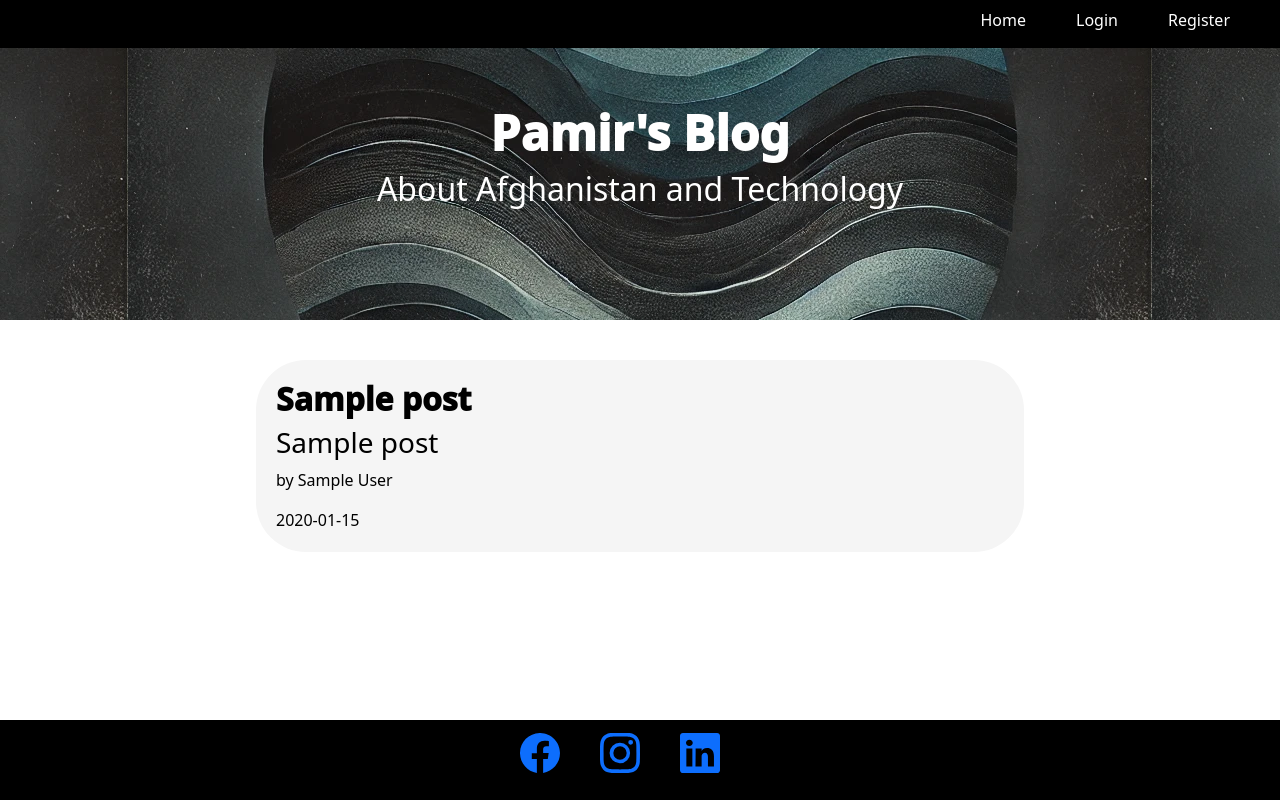
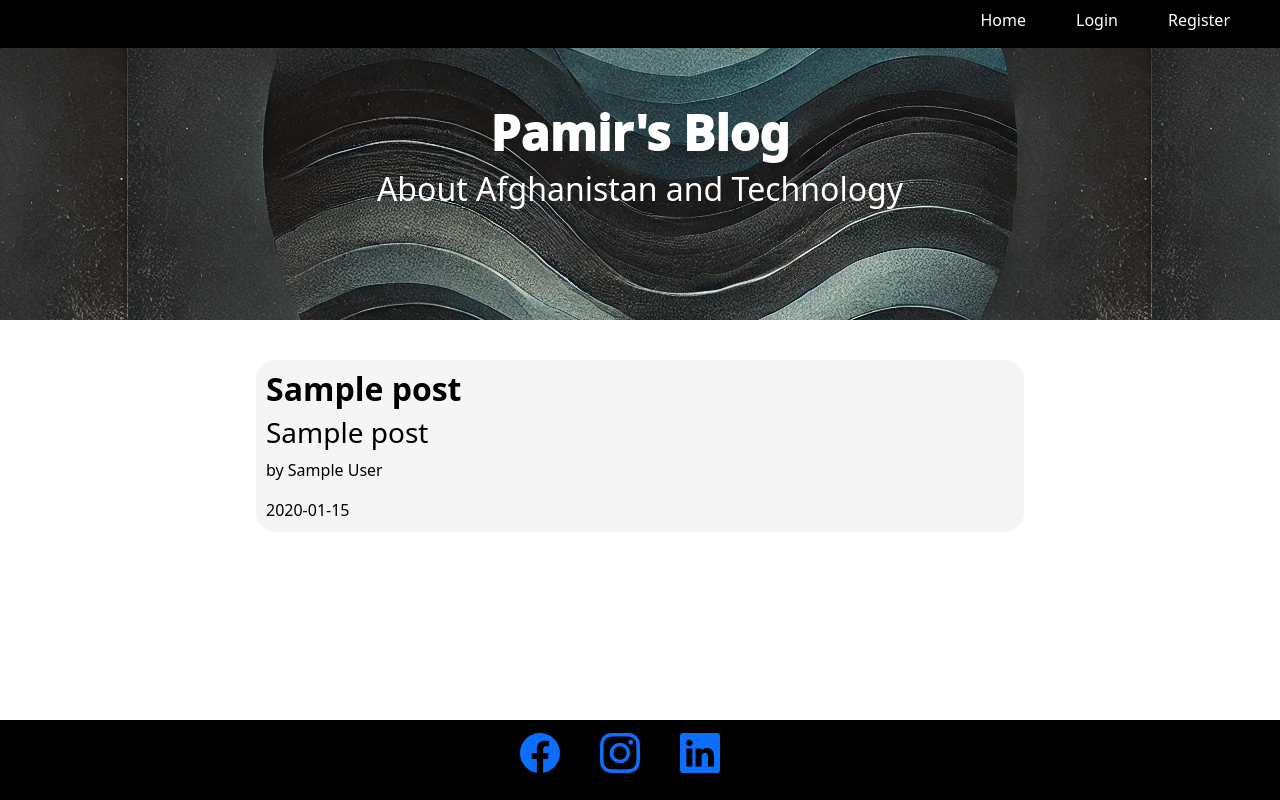
Before and after one commit to pamir-shinwari/pamir_blog, a Flask app: page / in a window 1280 px wide. Run offline with Flask 3, Linux system fonts and the light colour scheme; tables that the repository leaves empty hold one stand-in row (values such as "Sample post"); some libraries are stand-ins or nearby versions.

Commit message:
initial commit

```diff
--- a/static/styles.css
+++ b/static/styles.css
@@ -69,9 +69,9 @@ margin-left: 70%;
 
 .posts{
 border:;
-border-radius: 50px;
+border-radius: 20px;
 margin-bottom: 40px;
-padding: 20px;
+padding: 10px;
 background-color: whitesmoke;
 
 }
@@ -117,6 +117,6 @@ flex-direction:column;
 }
 
 .post_title{
-font-weight:1000;
-font-size: 2rem;
+font-weight:bold;
+
 }
```
